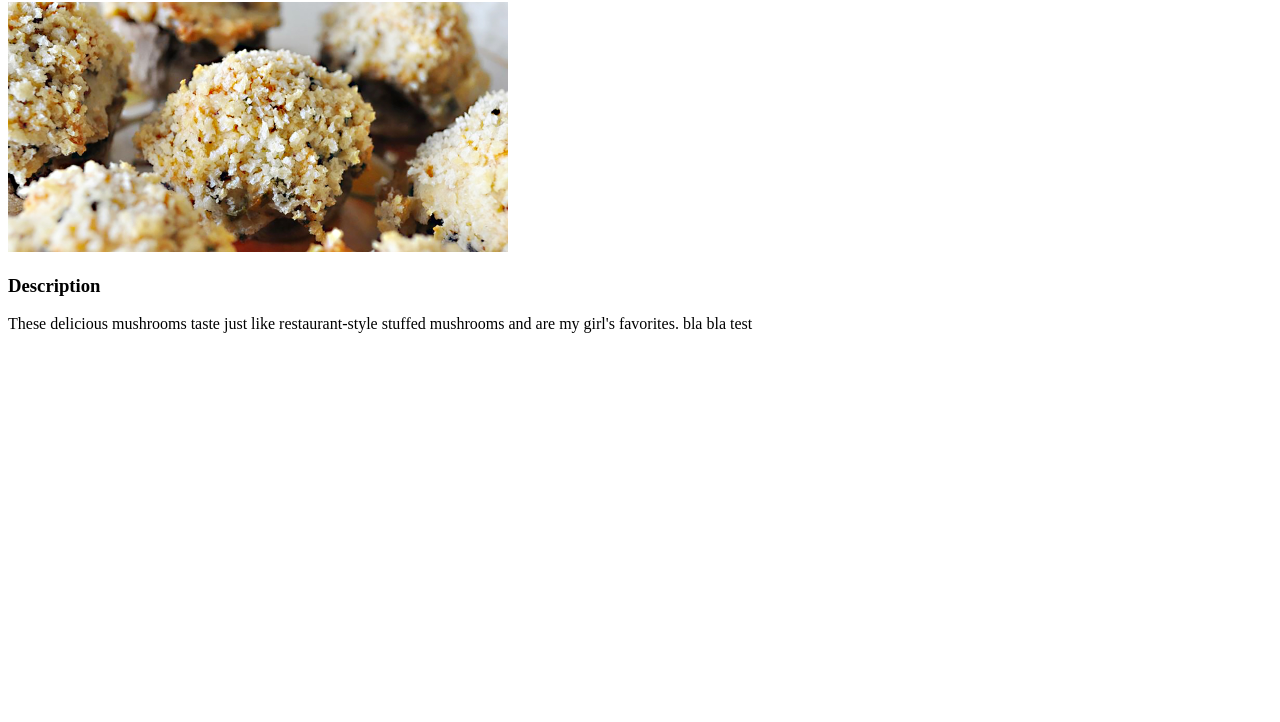
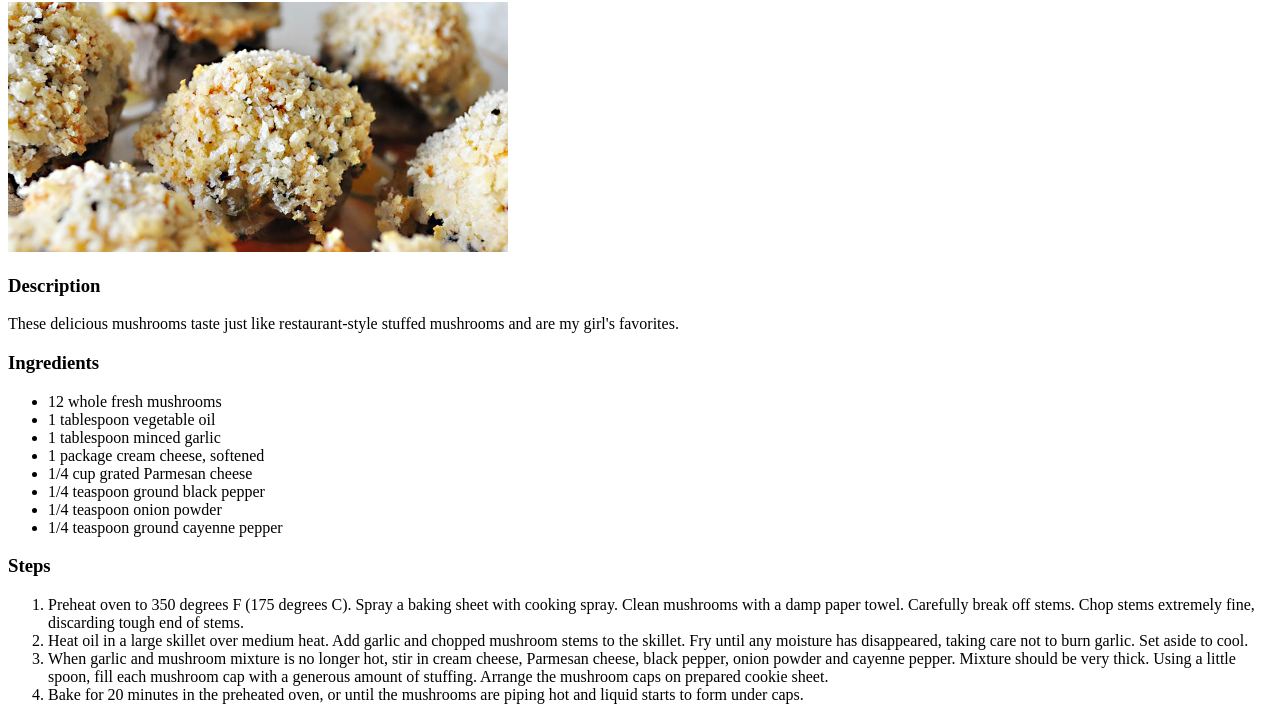
Before and after one commit to AlexHc30/odin-recipes, a plain HTML site: page stuffed-mushrooms/stuffed-mushrooms.html in a window 1280 px wide. Shown: the part 78-800 px from the top of the page. Drawn offline with Linux system fonts and the light colour scheme.

Commit message:
Added Ingredients and Steps to stuffed-mushrooms.html

```diff
--- a/stuffed-mushrooms/stuffed-mushrooms.html
+++ b/stuffed-mushrooms/stuffed-mushrooms.html
@@ -9,6 +9,26 @@
         <h1>Mouth-Watering Stuffed Mushrooms</h1>
         <img src="images/stuffed-mushrooms.jpeg" alt="stuffed mushrooms" style="width:500px;height:250px;">
         <h3>Description</h3>
-        <p>These delicious mushrooms taste just like restaurant-style stuffed mushrooms and are my girl's favorites. bla bla test</p>
+        <p>These delicious mushrooms taste just like restaurant-style stuffed mushrooms and are my girl's favorites.</p>
+        <h3>Ingredients</h3>
+
+        <ul>
+            <li>12 whole fresh mushrooms</li>
+            <li>1 tablespoon vegetable oil</li>
+            <li>1 tablespoon minced garlic</li>
+            <li>1 package cream cheese, softened</li>
+            <li>1/4 cup grated Parmesan cheese</li>
+            <li>1/4 teaspoon ground black pepper</li>
+            <li>1/4 teaspoon onion powder</li>
+            <li>1/4 teaspoon ground cayenne pepper</li>
+        </ul>
+        <h3>Steps</h3>
+
+        <ol>
+            <li>Preheat oven to 350 degrees F (175 degrees C). Spray a baking sheet with cooking spray. Clean mushrooms with a damp paper towel. Carefully break off stems. Chop stems extremely fine, discarding tough end of stems.</li>
+            <li>Heat oil in a large skillet over medium heat. Add garlic and chopped mushroom stems to the skillet. Fry until any moisture has disappeared, taking care not to burn garlic. Set aside to cool.</li>
+            <li>When garlic and mushroom mixture is no longer hot, stir in cream cheese, Parmesan cheese, black pepper, onion powder and cayenne pepper. Mixture should be very thick. Using a little spoon, fill each mushroom cap with a generous amount of stuffing. Arrange the mushroom caps on prepared cookie sheet.</li>
+            <li>Bake for 20 minutes in the preheated oven, or until the mushrooms are piping hot and liquid starts to form under caps.</li>
+        </ol>
     </body>
 </html>
```
